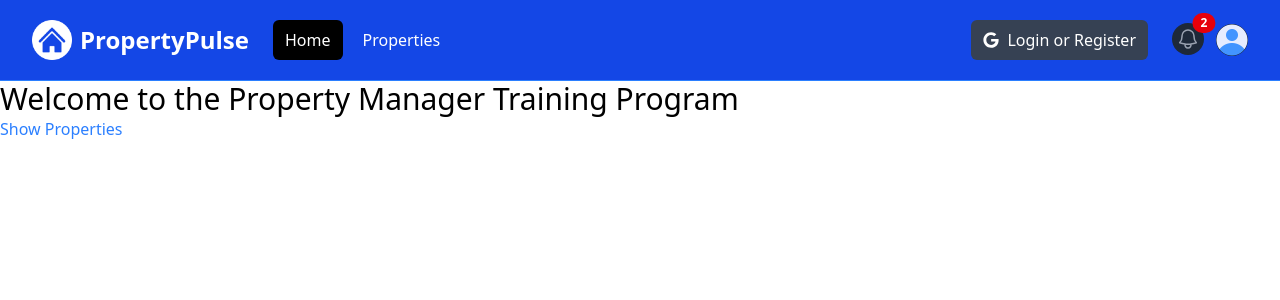
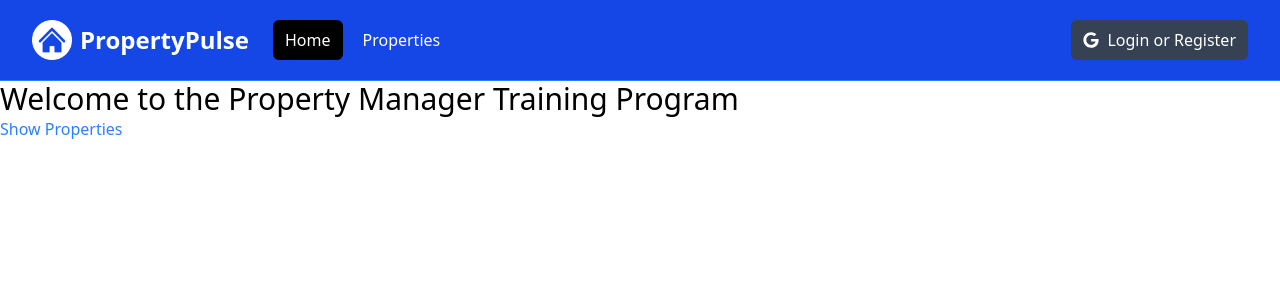
Before and after one commit to NickArch94/property-manager, a Next.js app: page / in a window 1280 px wide. Shown: the top 300 px of the page. Built offline with nearby package versions, Linux system fonts and the light colour scheme.

Commit message:
Added logic so 'Login or Register' button only appears if user is logged out.

```diff
--- a/components/Navbar.jsx
+++ b/components/Navbar.jsx
@@ -94,6 +94,7 @@ const Navbar = () => {
           </div>
 
           {/* <!-- Right Side Menu (Logged Out) --> */}
+          {!isLoggedIn && (
           <div className="hidden md:block md:ml-6">
             <div className="flex items-center">
               <button
@@ -104,8 +105,10 @@ const Navbar = () => {
               </button>
             </div>
           </div>
+          )}
 
           {/* <!-- Right Side Menu (Logged In) --> */}
+          {isLoggedIn && (
           <div
             className="absolute inset-y-0 right-0 flex items-center pr-2 md:static md:inset-auto md:ml-6 md:pr-0"
           >
@@ -198,6 +201,7 @@ const Navbar = () => {
 
             </div>
           </div>
+          )}
         </div>
       </div>
 
@@ -222,12 +226,15 @@ const Navbar = () => {
             className="text-white block rounded-md px-3 py-2 text-base font-medium"
             >Add Property</Link
           >)}
+
+          {!isLoggedIn && (
           <button
             className="flex items-center text-white bg-gray-700 hover:bg-gray-900 hover:text-white rounded-md px-3 py-2 my-5"
           >
             <FaGoogle className="text-white mr-2" />
             <span>Login or Register</span>
           </button>
+          )}
         </div>
       </div>
       )}
```
